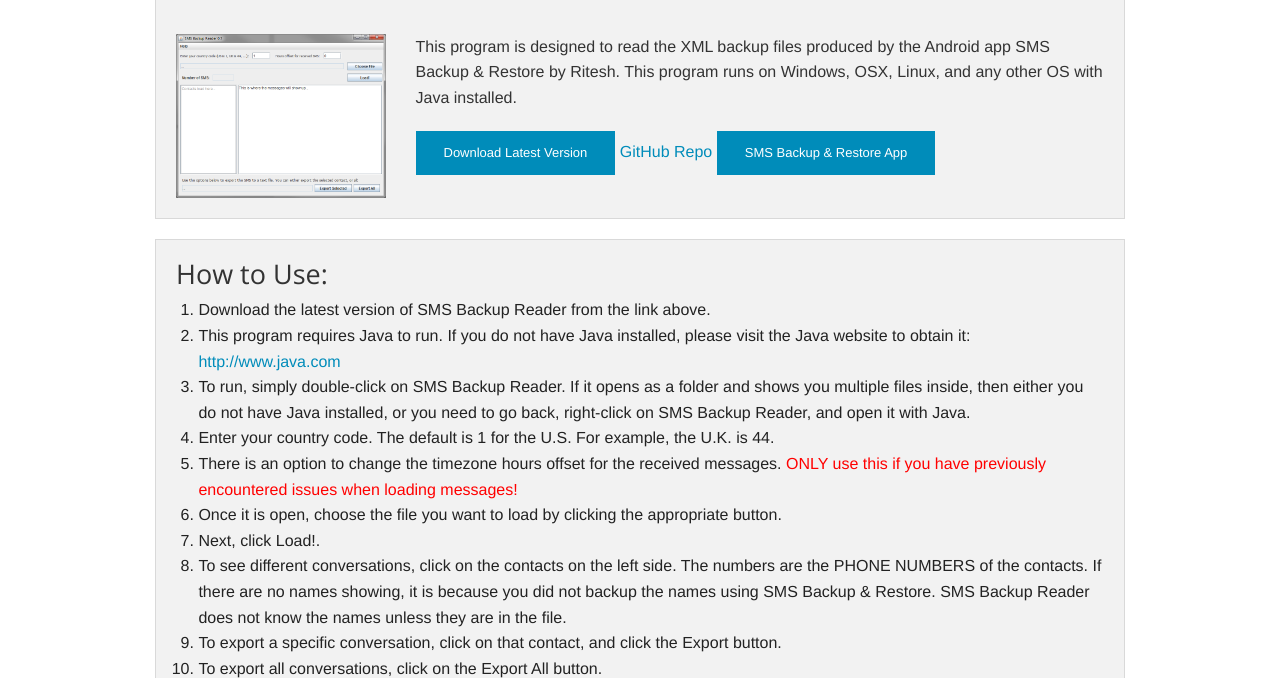
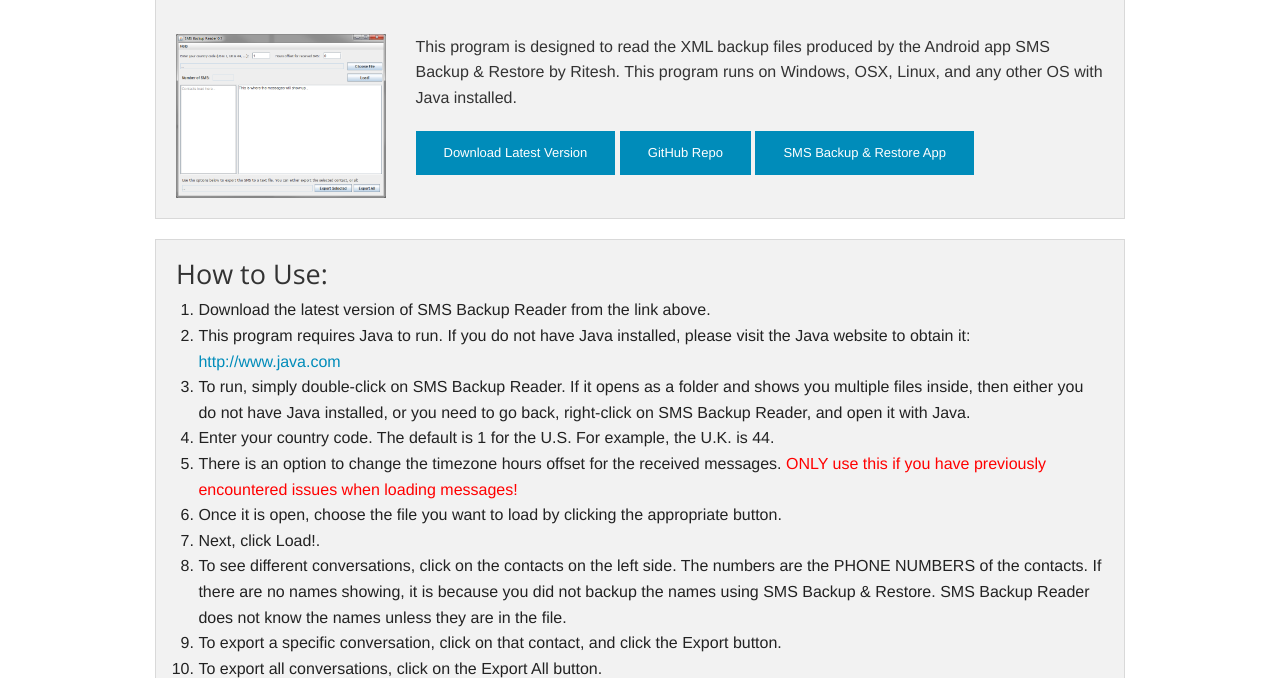
Before and after one commit to devadvance/devadvance.github.io_old, a plain HTML site: page sms-backup-reader/index.html in a window 1280 px wide. Shown: the part 121-799 px from the top of the page. Drawn offline with nearby package versions, Linux system fonts and the light colour scheme.

Commit message:
Added back the button class

```diff
--- a/sms-backup-reader/index.html
+++ b/sms-backup-reader/index.html
@@ -69,7 +69,7 @@
             <div class="small-9 columns">
             <p>This program is designed to read the XML backup files produced by the Android app SMS Backup &amp; Restore by Ritesh. This program runs on Windows, OSX, Linux, and any other OS with Java installed.</p>
             <a href="https://github.com/devadvance/smsbackupreader/releases/latest" class="small button">Download Latest Version</a>
-            <a href="https://github.com/devadvance/smsbackupreader">GitHub Repo</a>
+            <a href="https://github.com/devadvance/smsbackupreader" class="small button">GitHub Repo</a>
             <a href="https://market.android.com/details?id=com.riteshsahu.SMSBackupRestore" class="small button">SMS Backup &amp; Restore App</a>
             </div>
           </div>
```
